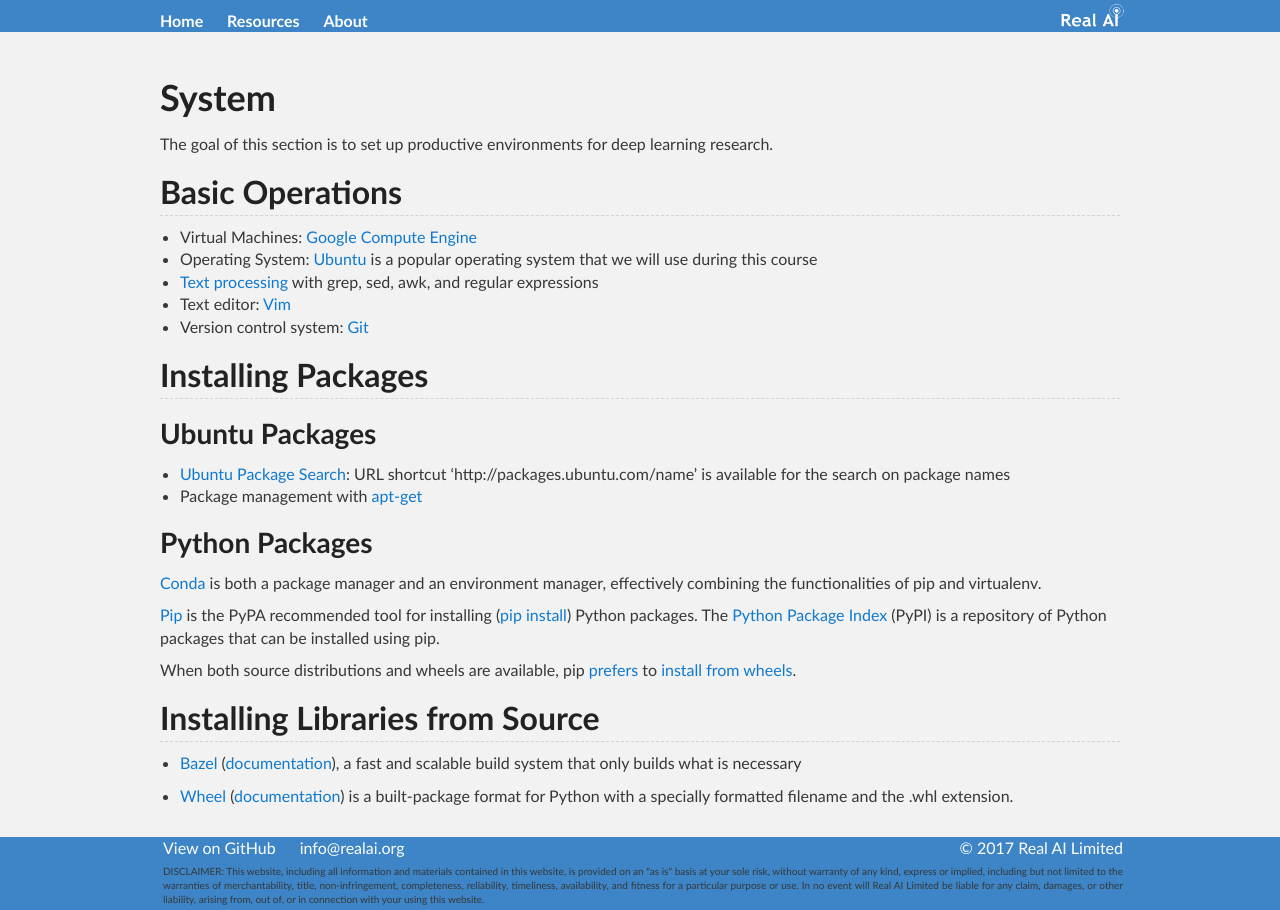
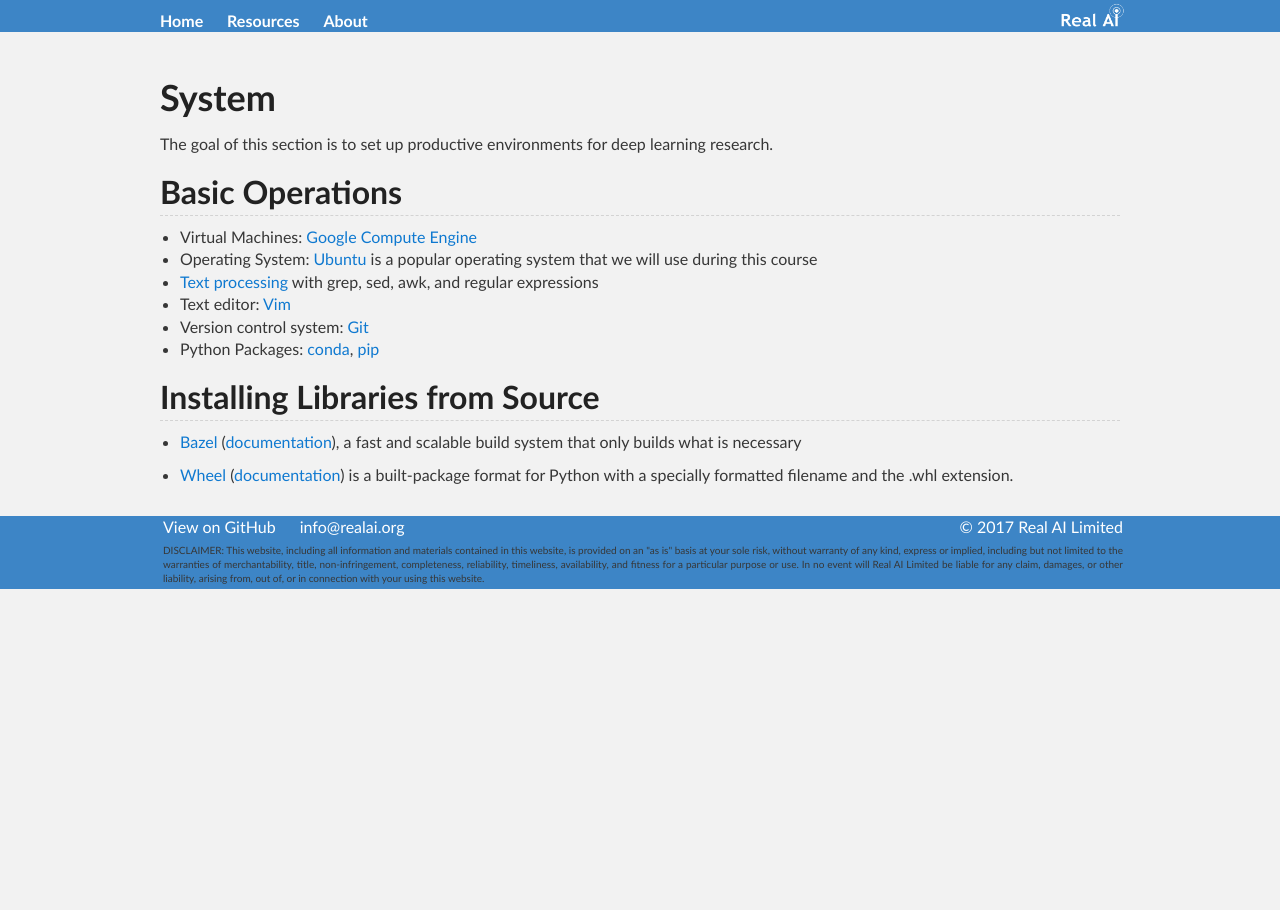
Before and after one commit to Tonywuhk/realai.org, a Jekyll site: the page built from course/system.md, in a window 1280 px wide. Built offline with Jekyll 4.4.1, drawn with Linux system fonts in a browser that asks for light colours; our own code applies the rules of GitHub Pages for plain Markdown files; the repository's description, which GitHub fills in, is left out.

Commit message:
Add course/pip.md and course/ubuntu.md

```diff
--- a/course/system.md
+++ b/course/system.md
@@ -8,25 +8,11 @@
 ## Basic Operations
 
 * Virtual Machines: [Google Compute Engine](http://realai.org/course/google-compute-engine/)
-* Operating System: [Ubuntu](https://www.ubuntu.com/) is a popular operating system that we will use during this course
+* Operating System: [Ubuntu](http://realai.org/course/ubuntu/) is a popular operating system that we will use during this course
 * [Text processing](http://realai.org/course/text-processing/) with grep, sed, awk, and regular expressions
 * Text editor: [Vim](http://realai.org/course/vim/)
 * Version control system: [Git](http://realai.org/course/git/)
-
-## Installing Packages
-
-### Ubuntu Packages
-
-* [Ubuntu Package Search](https://packages.ubuntu.com/): URL shortcut 'http://packages.ubuntu.com/name' is available for the search on package names
-* Package management with [apt-get](https://help.ubuntu.com/community/AptGet/Howto)
-
-### Python Packages
-
-[Conda](http://realai.org/course/conda/) is both a package manager and an environment manager, effectively combining the functionalities of pip and virtualenv.
-
-[Pip](https://pypi.python.org/pypi/pip) is the PyPA recommended tool for installing ([pip install](https://pip.pypa.io/en/stable/reference/pip_install/)) Python packages. The [Python Package Index](https://pypi.python.org/pypi) (PyPI) is a repository of Python packages that can be installed using pip.
-
-When both source distributions and wheels are available, pip [prefers](https://packaging.python.org/tutorials/installing-packages/#source-distributions-vs-wheels) to [install from wheels](https://pip.pypa.io/en/stable/user_guide/#installing-from-wheels).
+* Python Packages: [conda](http://realai.org/course/conda/), [pip](http://realai.org/course/pip/)
 
 ## Installing Libraries from Source
 
```
Also changed, not shown: course/pip.md (added, +9 -0 lines), course/ubuntu.md (added, +24 -0 lines).
